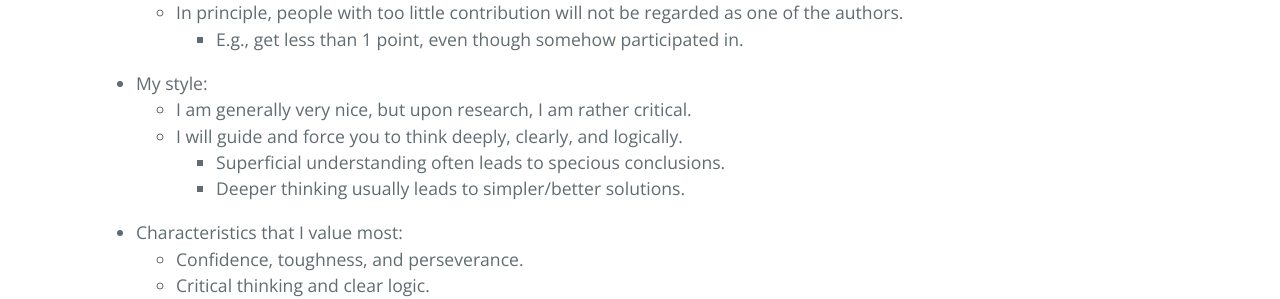
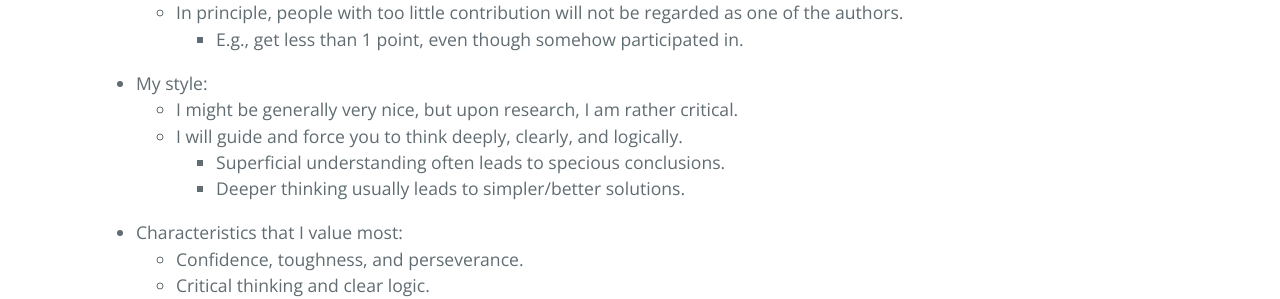
Before and after one commit to ZhimingZhou/zhimingzhou.github.io, a Jekyll site: the page built from _posts/2021-10-11-Prospective-Students.md, in a window 1280 px wide. Shown: the part 1483-1782 px from the top of the page. Built offline with Jekyll 4.4.1, drawn with Linux system fonts in a browser that asks for light colours; comment, search, counter and statistics services are not loaded.

Commit message:
Update 2021-10-11-Prospective-Students.md

```diff
--- a/_posts/2021-10-11-Prospective-Students.md
+++ b/_posts/2021-10-11-Prospective-Students.md
@@ -58,7 +58,7 @@ I’m looking for talented students with enthusiasm for fundamental research in
 
 <!--  -->
 - My style:
-	- I am generally very nice, but upon research, I am rather critical.
+	- I might be generally very nice, but upon research, I am rather critical.
 	- I will guide and force you to think deeply, clearly, and logically.
 		- Superficial understanding often leads to specious conclusions.
 		- Deeper thinking usually leads to simpler/better solutions.
```
